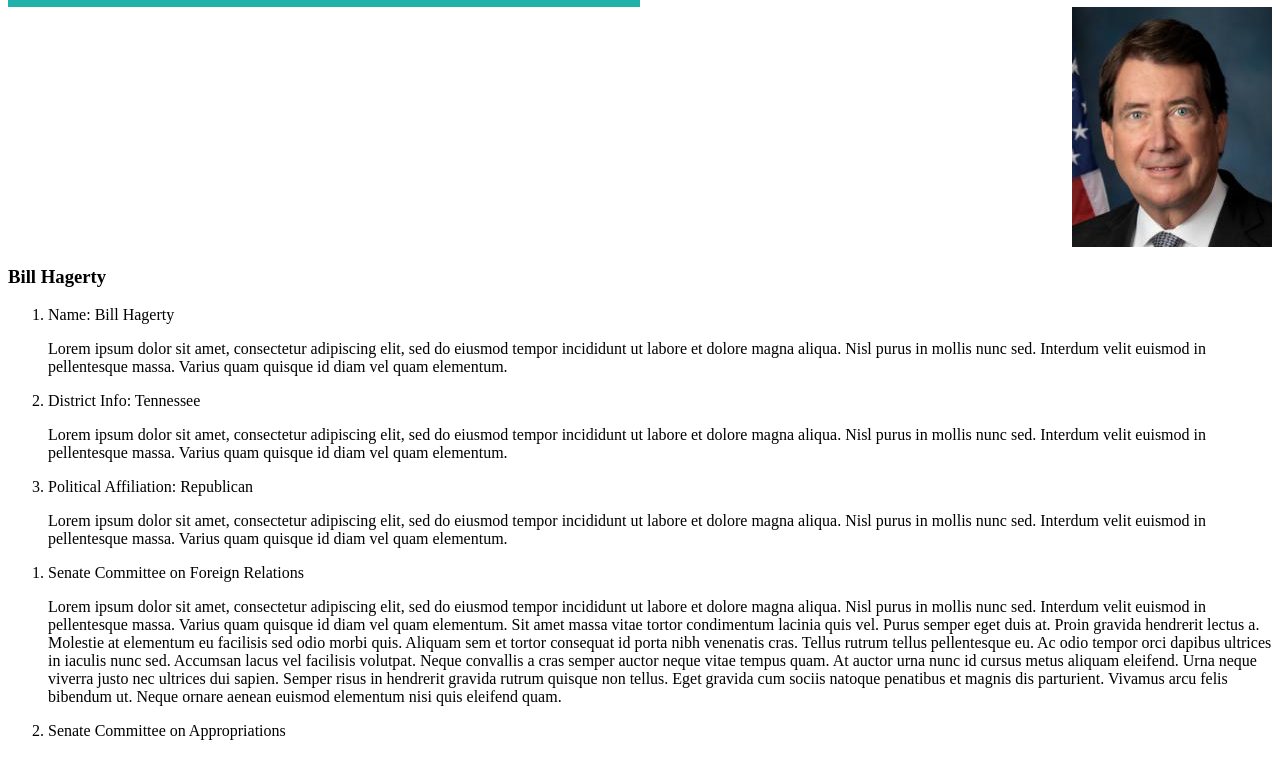
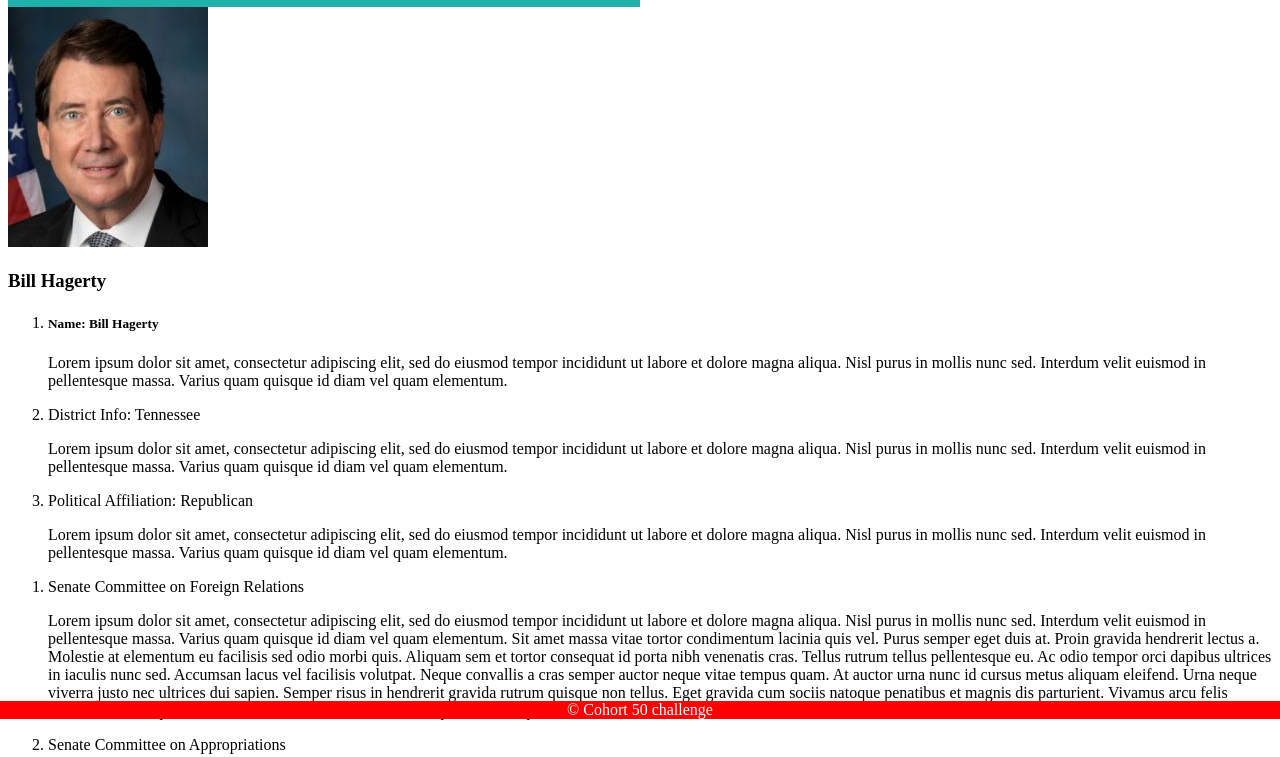
Before and after one commit to FolksyCarrot/congressional, a plain HTML site: page index.html in a window 1280 px wide. Shown: the part 81-838 px from the top of the page. Drawn offline with Linux system fonts and the light colour scheme.

Commit message:
pushing updates

```diff
--- a/index.html
+++ b/index.html
@@ -7,10 +7,14 @@
     <title>Bill Hagerty Tennessee Representative</title>
     <link rel="stylesheet" href="styles/main.css">
 </head>
-<header class="header">
-    <h1>Tennessee Representative</h1>
-</header>
+
 <body>
+    <!-- put the header inside a box, hence the name "flexbox"-->
+    <div class ="header">
+        <header>
+            <h1>Tennessee Representative</h1>
+        </header>
+    </div>
     <main>
         <article class="billArt">
             <section class="image">
@@ -19,10 +23,11 @@
             <section>
                 <h1>Bill Hagerty</h1>
                 <ol>
-                    <li>Name: Bill Hagerty</li>
+                    <!-- make the paragraph inside the list-->
+                    <li><h5>Name: Bill Hagerty</h5>
                     <p>
                         Lorem ipsum dolor sit amet, consectetur adipiscing elit, sed do eiusmod tempor incididunt ut labore et dolore magna aliqua. Nisl purus in mollis nunc sed. Interdum velit euismod in pellentesque massa. Varius quam quisque id diam vel quam elementum.
-                    </p>
+                    </p></li>
                     <li>District Info: Tennessee</li>
                     <p>
                         Lorem ipsum dolor sit amet, consectetur adipiscing elit, sed do eiusmod tempor incididunt ut labore et dolore magna aliqua. Nisl purus in mollis nunc sed. Interdum velit euismod in pellentesque massa. Varius quam quisque id diam vel quam elementum.
@@ -63,6 +68,7 @@
 
         </article>
     </main>
+    <footer class="footer">&copy; Cohort 50 challenge</footer>
 </body>
-<footer class="footer">&copy; Cohort 50 challenge</footer>
+
 </html>
--- a/styles/main.css
+++ b/styles/main.css
@@ -4,17 +4,24 @@
     background-color: lightseagreen;
     width: 50%;
     align-items: center;
-    justify-content: space-around;
+
 }
 
 .footer {
-    background-color: gray;
-    height: 50px;
+
+        position: fixed;
+        left: 0;
+        bottom: 0;
+        width: 100%;
+        background-color: red;
+        color: white;
+        text-align: center;
+      }
+
 
 
 }
 
 .image {
-    display: flex;
-    justify-content: flex-end;
+    position: static;
 }
```
